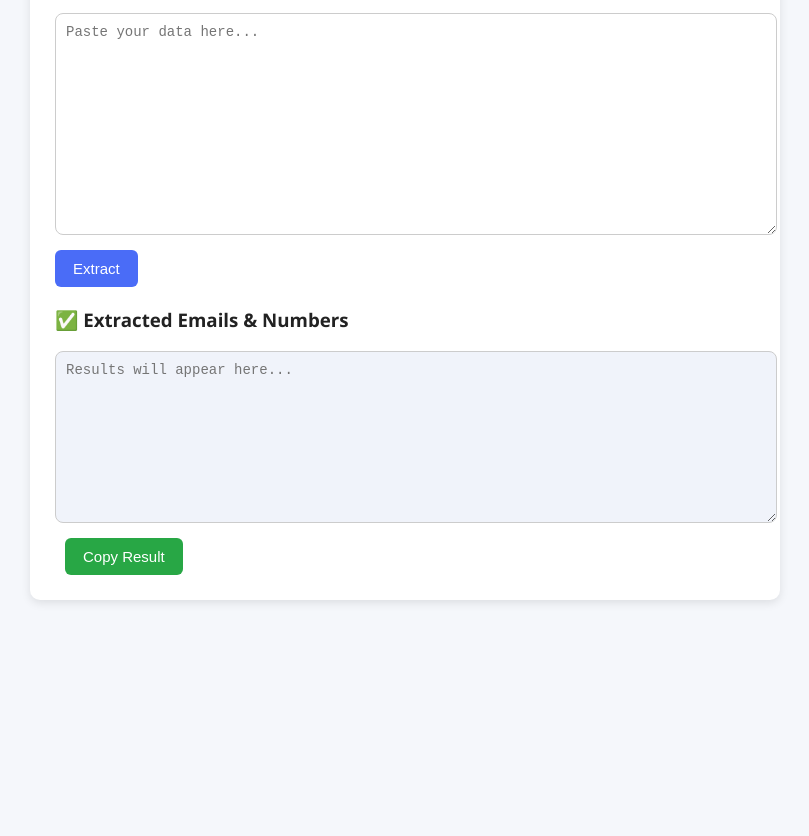
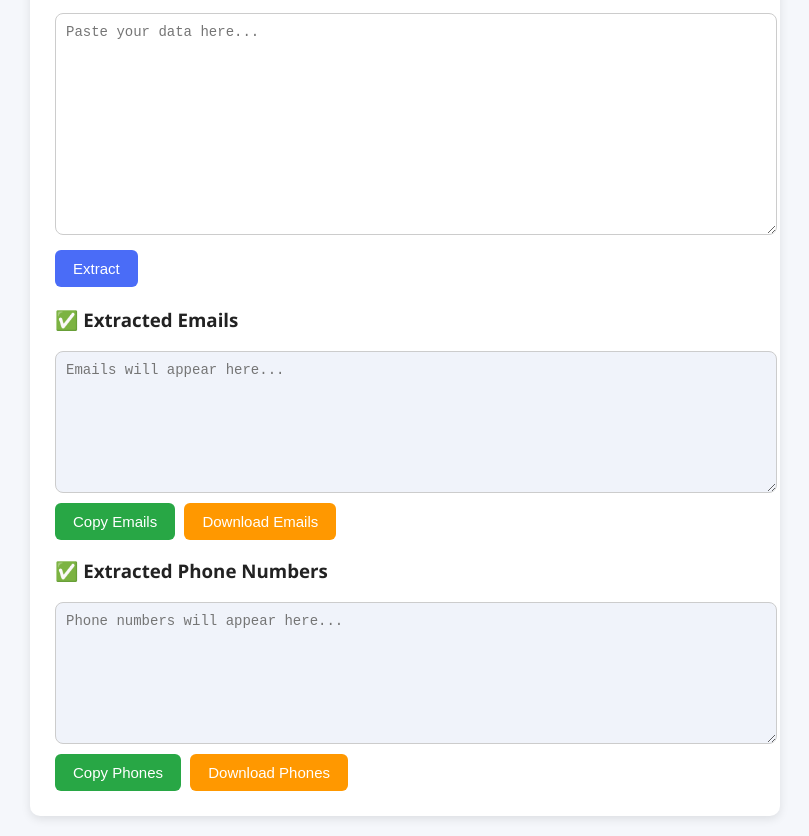
Before and after one commit to infoservisesprovide-cmyk/bulk-extractor, a plain HTML site: page index.html in a window 1280 px wide. Shown: the part 165-1001 px from the top of the page, without its empty margins (235-1044 px from the left). Before the commit the page ends 800 px from the top, so only its background shows below. Drawn offline with Linux system fonts and the light colour scheme.

Commit message:
Update index.html

```diff
--- a/index.html
+++ b/index.html
@@ -44,20 +44,17 @@
     cursor: pointer;
     margin-top: 10px;
   }
-  button:hover {
-    background: #3558d3;
-  }
-  .output {
-    margin-top: 20px;
-  }
+  button:hover { background: #3558d3; }
+  .output { margin-top: 20px; }
   .output textarea {
-    height: 150px;
+    height: 120px;
     background: #f0f3fa;
   }
-  .copy-btn {
+  .copy-btn, .download-btn {
     background: #28a745;
-    margin-left: 10px;
+    margin-top: 5px;
   }
+  .download-btn { background: #ff9800; margin-left: 5px; }
   @media (max-width:600px) {
     textarea { height: 150px; }
     button { width: 100%; margin-top: 8px; }
@@ -65,6 +62,7 @@
 </style>
 </head>
 <body>
+
 <div class="container">
   <h2>📧 Bulk Mail & Number Extractor</h2>
   <p>Paste your text or list below. The tool will extract all email addresses and phone numbers automatically.</p>
@@ -73,28 +71,61 @@
   <button onclick="extractData()">Extract</button>
 
   <div class="output">
-    <h3>✅ Extracted Emails & Numbers</h3>
-    <textarea id="output" readonly placeholder="Results will appear here..."></textarea><br/>
-    <button class="copy-btn" onclick="copyOutput()">Copy Result</button>
+    <h3>✅ Extracted Emails</h3>
+    <textarea id="emailOutput" readonly placeholder="Emails will appear here..."></textarea><br/>
+    <button class="copy-btn" onclick="copyToClipboard('emailOutput')">Copy Emails</button>
+    <button class="download-btn" onclick="downloadText('emailOutput','emails.txt')">Download Emails</button>
+
+    <h3>✅ Extracted Phone Numbers</h3>
+    <textarea id="phoneOutput" readonly placeholder="Phone numbers will appear here..."></textarea><br/>
+    <button class="copy-btn" onclick="copyToClipboard('phoneOutput')">Copy Phones</button>
+    <button class="download-btn" onclick="downloadText('phoneOutput','phones.txt')">Download Phones</button>
   </div>
 </div>
 
 <script>
 function extractData() {
   const text = document.getElementById("inputText").value;
-  const emails = text.match(/[a-zA-Z0-9._%+-]+@[a-zA-Z0-9.-]+\.[a-z]{2,}/g) || [];
-  const phones = text.match(/\b\+?\d{7,15}\b/g) || [];
-  const unique = Array.from(new Set([...emails, ...phones]));
-  document.getElementById("output").value = unique.join("\n");
-  if (!unique.length) alert("No emails or numbers found!");
+
+  // Extract emails
+  const emailRegex = /[a-zA-Z0-9._%+-]+@[a-zA-Z0-9.-]+\.[a-z]{2,}/g;
+  let emails = text.match(emailRegex) || [];
+  emails = [...new Set(emails)].filter(email => validateEmail(email));
+
+  // Extract phones
+  const phoneRegex = /\+?\d[\d\s-]{7,}\d/g;
+  let phones = text.match(phoneRegex) || [];
+  phones = [...new Set(phones)];
+
+  document.getElementById("emailOutput").value = emails.join("\n");
+  document.getElementById("phoneOutput").value = phones.join("\n");
+
+  if (!emails.length && !phones.length) alert("No emails or phone numbers found!");
 }
-function copyOutput() {
-  const out = document.getElementById("output");
-  out.select();
-  out.setSelectionRange(0, 99999);
-  navigator.clipboard.writeText(out.value);
+
+function validateEmail(email) {
+  const re = /^[^\s@]+@[^\s@]+\.[^\s@]+$/;
+  return re.test(email);
+}
+
+function copyToClipboard(id) {
+  const element = document.getElementById(id);
+  element.select();
+  element.setSelectionRange(0, 99999);
+  navigator.clipboard.writeText(element.value);
   alert("Copied to clipboard ✅");
 }
+
+function downloadText(id, filename) {
+  const text = document.getElementById(id).value;
+  const blob = new Blob([text], { type: 'text/plain' });
+  const link = document.createElement('a');
+  link.href = URL.createObjectURL(blob);
+  link.download = filename;
+  link.click();
+  URL.revokeObjectURL(link.href);
+}
 </script>
+
 </body>
 </html>
```
